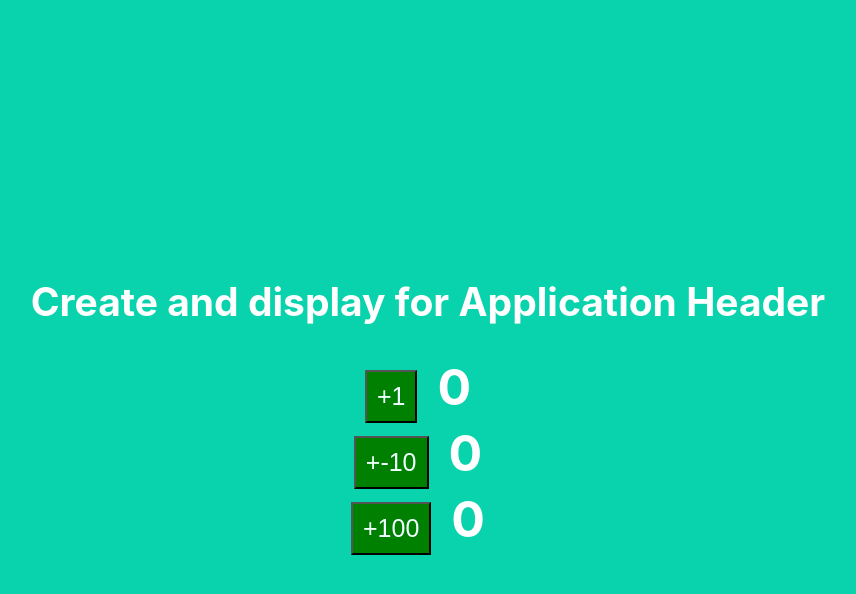
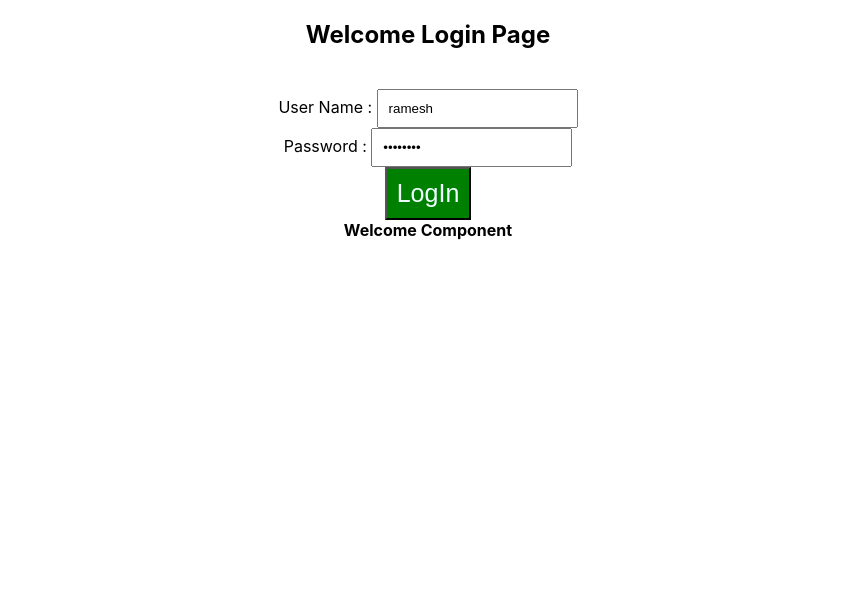
Before and after one commit to prameshmca5/spring-react, a React (Create React App) app: page / in a window 1280 px wide. Shown: the top 594 px of the page, without its empty margins (212-1068 px from the left). Built offline with nearby package versions, Linux system fonts and the light colour scheme.

Commit message:
Added Component for Router using and Login

```diff
--- a/package.json
+++ b/package.json
@@ -3,10 +3,11 @@
   "version": "0.1.0",
   "private": true,
   "dependencies": {
+    "prop-types": "latest",
     "react": "^16.12.0",
     "react-dom": "^16.12.0",
-    "react-scripts": "3.2.0",
-    "prop-types": "latest"
+    "react-router-dom": "^5.1.2",
+    "react-scripts": "3.2.0"
   },
   "scripts": {
     "start": "react-scripts start",
--- a/src/App.js
+++ b/src/App.js
@@ -1,26 +1,15 @@
 import React, { Component } from 'react';
-import logo from './logo.svg';
+
 import './App.css';
-import FirstComp from "./components/FirstComp";
-import SecondComp from "./components/SecondComp";
-import Counter from "./components/counter/Counter";
-
+import TodoApp from "./components/todo/todoApp";
 class App extends Component{
     render() {
         return (
             <div className="App">
-          <header className="App-header">
-              <h2>Create and display for Application Header </h2>
-              <Counter byinc={1}></Counter>
-              <Counter byinc={-10}></Counter>
-              <Counter byinc={100}></Counter>
-
-          </header>
+                <TodoApp></TodoApp>
             </div>
         );
     }
 }
 
-
-
 export default App;
--- a/src/components/counter/Counter.css
+++ b/src/components/counter/Counter.css
@@ -5,6 +5,11 @@ button {
   padding: 10px;
 }
 
+input {
+  padding: 10px;
+
+}
+
 .counter {
   padding: 20px;
   font-weight: bold;
--- /dev/null
+++ b/src/components/todo/todoApp.jsx
@@ -0,0 +1,102 @@
+import React, {Component} from 'react';
+import '../counter/Counter.css';
+import {BrowserRouter as Router, Route} from 'react-router-dom';
+
+class TodoApp extends Component {
+    constructor(props){
+        super(props);
+        this.state = {
+            username: 'ramesh',
+            password: 'password',
+            invalidmsg: false,
+            successmsg: false
+        };
+        this.handlerChange = this.handlerChange.bind(this);
+        this.loginClicked = this.loginClicked.bind(this);
+        //this.handlerUsernameChange = this.handlerUsernameChange.bind(this);
+       // this.handlerPasswwordChange = this.handlerPasswwordChange.bind(this);
+    }
+
+    handlerChange(event){
+
+        //this.setState({[event.target.name]: event.target.value});
+        this.setState({[event.target.name]: event.target.value});
+
+
+
+    }
+
+    loginClicked(event){
+        if(this.state.username==='ramesh' && this.state.password==='password') {
+            console.log("Successful");
+            this.setState({invalidmsg:false});
+            this.setState({successmsg: true});
+        }else {
+            console.log("Failed");
+            this.setState({invalidmsg:true});
+            this.setState({successmsg: false});
+        }
+        console.log(this.state);
+    }
+
+   /* handlerUsernameChange(event){
+        console.log(event.target.value);
+        console.log(event.target.name);
+        this.setState({[event.target.name]: event.target.value});
+    }
+
+    handlerPasswwordChange(event){
+        console.log(event.target.value);
+        this.setState({password: this.state.password});
+    }*/
+    render() {
+        return (
+            <div>
+              {/*  <Router>
+                    <Route path="/" component={TodoApp}/>
+                    <Route path="/login" component={TodoApp}/>
+                    <Route path="/welcome" component={WelcomeComponent}/>
+
+                </Router>*/}
+                <h2> Welcome Login Page</h2> <br/>
+                {this.state.invalidmsg && <div>Invalid Login</div>}
+                {this.state.successmsg && <div>Login Successful</div>}
+                User Name : <input type="text" name="username" value={this.state.username} onChange={this.handlerChange}/><br/>
+                Password : <input type="password" name="password" value={this.state.password} onChange={this.handlerChange} /><br/>
+                <button onClick={this.loginClicked}>LogIn</button>
+
+                <div>
+                    <b>
+                        <WelcomeComponent />
+                    </b>
+                </div>
+            </div>
+
+        );
+    }
+}
+
+class WelcomeComponent extends Component{
+    render() {
+        return(
+           <div>Welcome Component</div>
+        )
+    }
+}
+
+/*
+function ShowInvalidCreditance(props) {
+    if(props.invalidmsg){
+        return <div>Invalid Login</div>
+    }
+    return null
+}
+function ShowSuccessMsg(props) {
+    if(props.successmsg){
+        return <div>Login Successful</div>
+    }
+    return null
+}
+*/
+
+export default TodoApp;
```
Also changed, not shown: 1 other file (tests, documents, lock files or other folders). Lines whose indentation alone changed are shown as unchanged.
